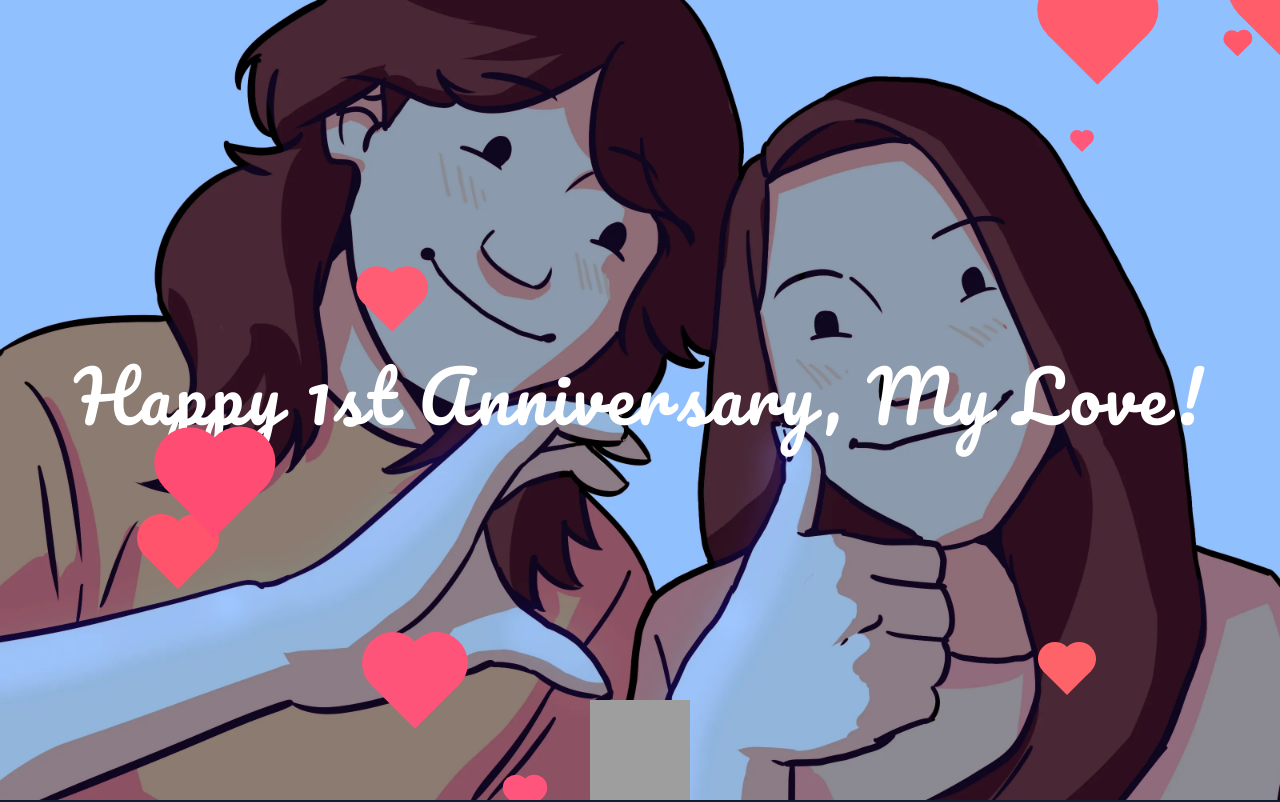
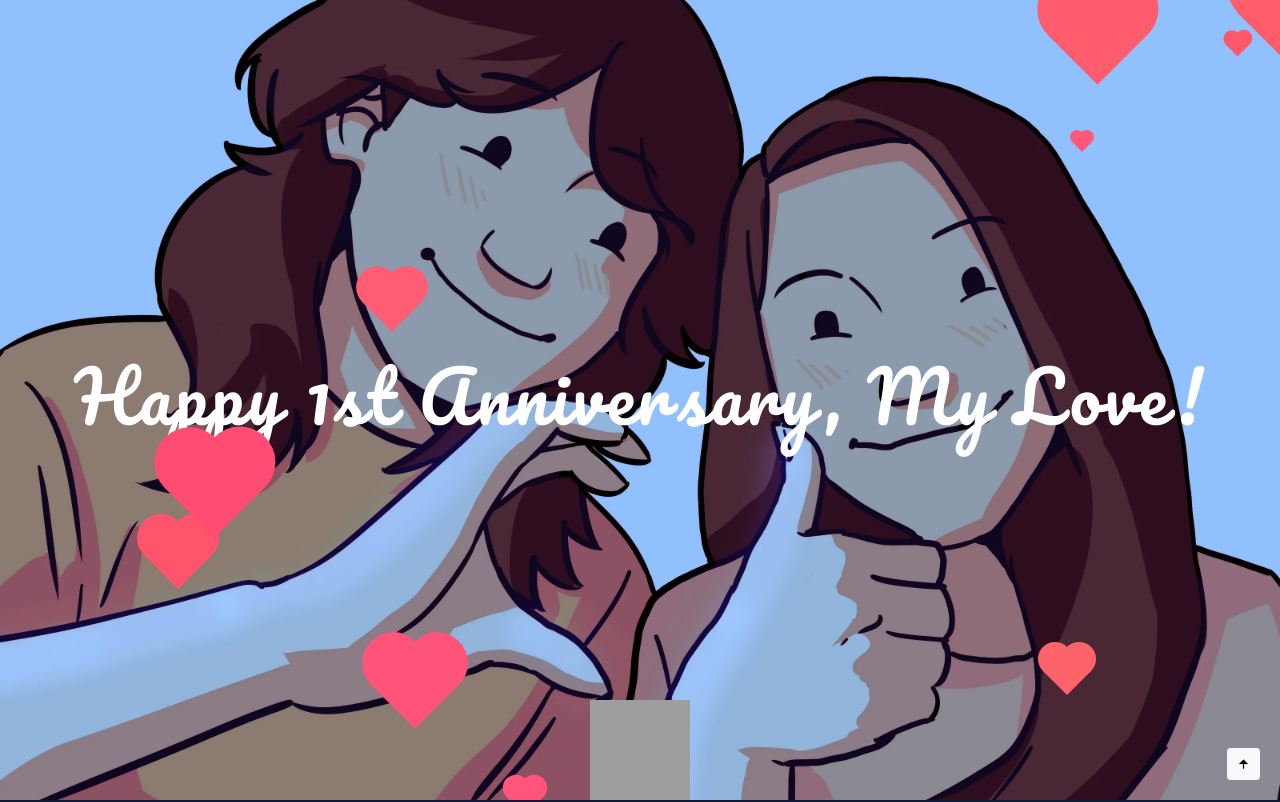
Before and after one commit to swanjwich/swanjwich.github.io, a plain HTML site: page uwu.html in a window 1280 px wide. Shown: the top 802 px of the page. Drawn offline with nearby package versions, Linux system fonts and the light colour scheme; grey boxes are pictures that could not be loaded; a web font is replaced by a local one.

Commit message:
Update uwu.css

```diff
--- a/css/uwu.css
+++ b/css/uwu.css
@@ -247,3 +247,10 @@ body {
 .letter::-webkit-scrollbar-thumb:hover {
   background: #555;
 }
+
+#btn-back-to-top {
+  position: fixed;
+  bottom: 20px;
+  right: 20px;
+  display: none;
+}
```
